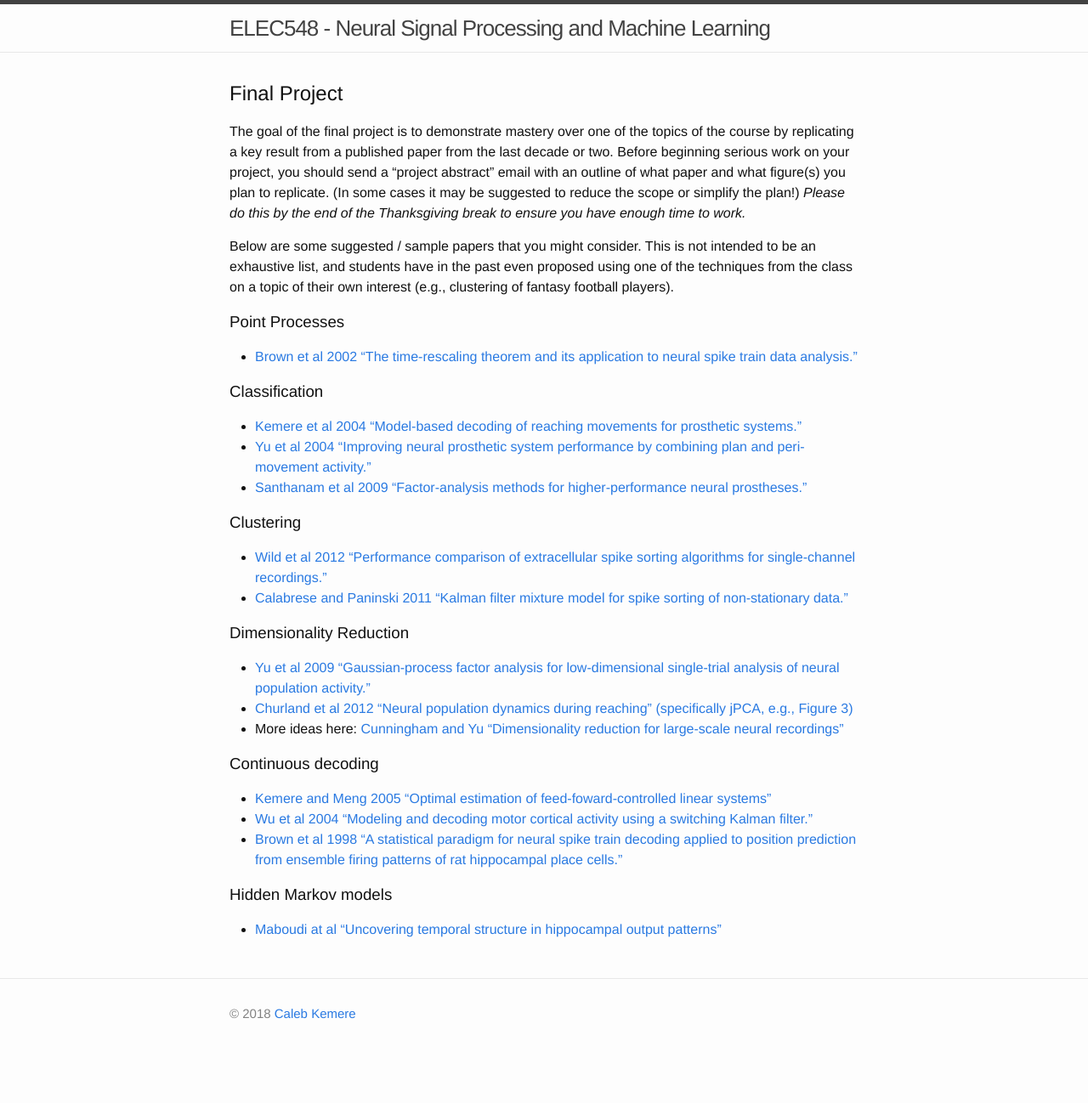
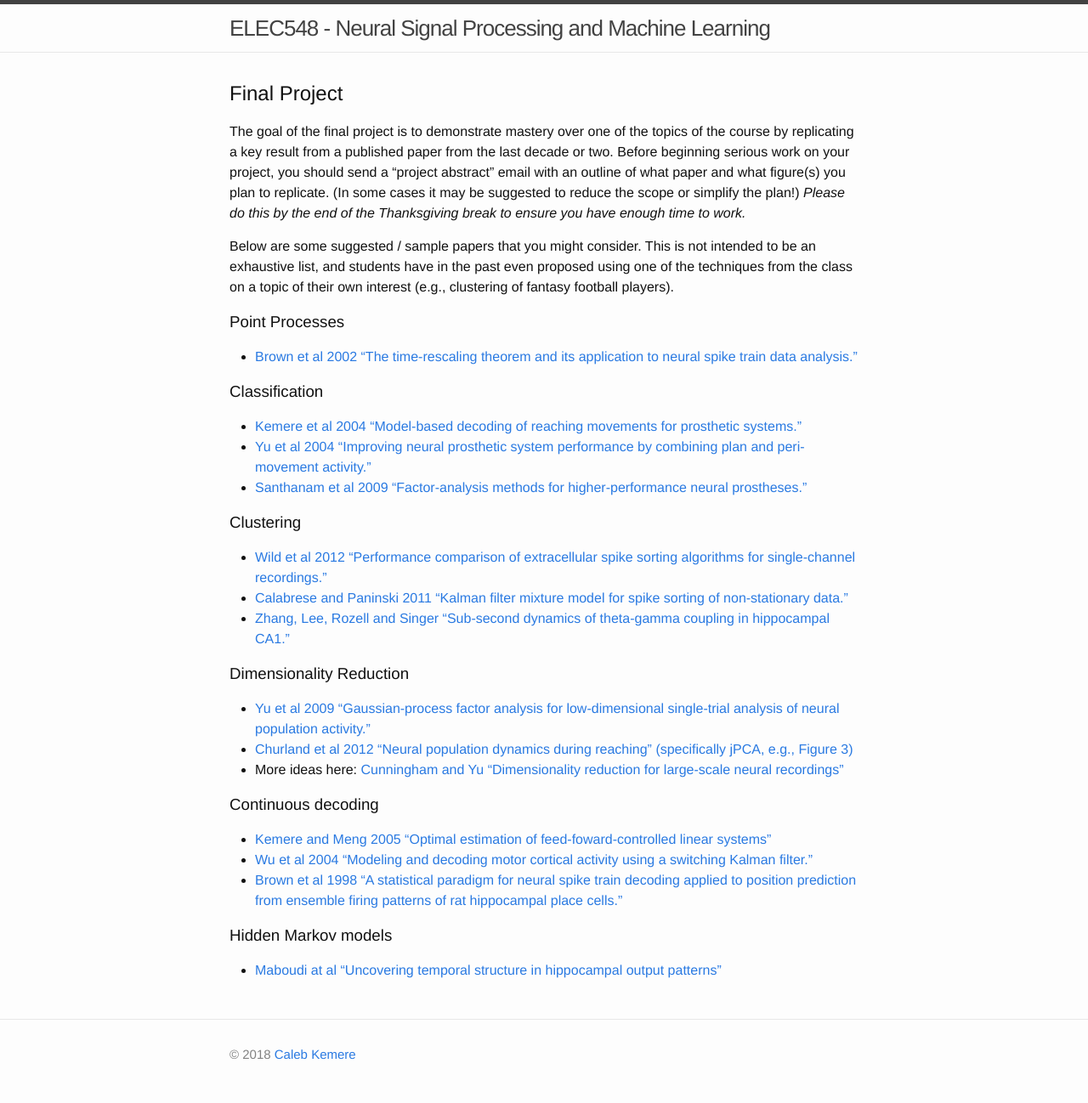
Before and after one commit to elec548/elec548.github.io, a Jekyll site: the page built from Assignments/finalproject.md, in a window 1280 px wide. Shown: the whole page at 85% size. Built offline with Jekyll 4.4.1, drawn with Linux system fonts in a browser that asks for light colours; before the commit the page ends 1250 px from its top, so only the background shows below that.

```diff
--- a/Assignments/finalproject.md
+++ b/Assignments/finalproject.md
@@ -36,6 +36,7 @@
 ### Clustering
   - [Wild et al 2012 "Performance comparison of extracellular spike sorting algorithms for single-channel recordings."](FinalProject/Wild2012.pdf)
   - [Calabrese and Paninski 2011 "Kalman filter mixture model for spike sorting of non-stationary data."](https://www.sciencedirect.com/science/article/pii/S0165027010006655)
+  - [Zhang, Lee, Rozell and Singer "Sub-second dynamics of theta-gamma coupling in hippocampal CA1."](https://elifesciences.org/articles/44320)
 
 ### Dimensionality Reduction
   - [Yu et al 2009 "Gaussian-process factor analysis for low-dimensional single-trial analysis of neural population activity."](FinalProject/Yu2009.pdf)
```
